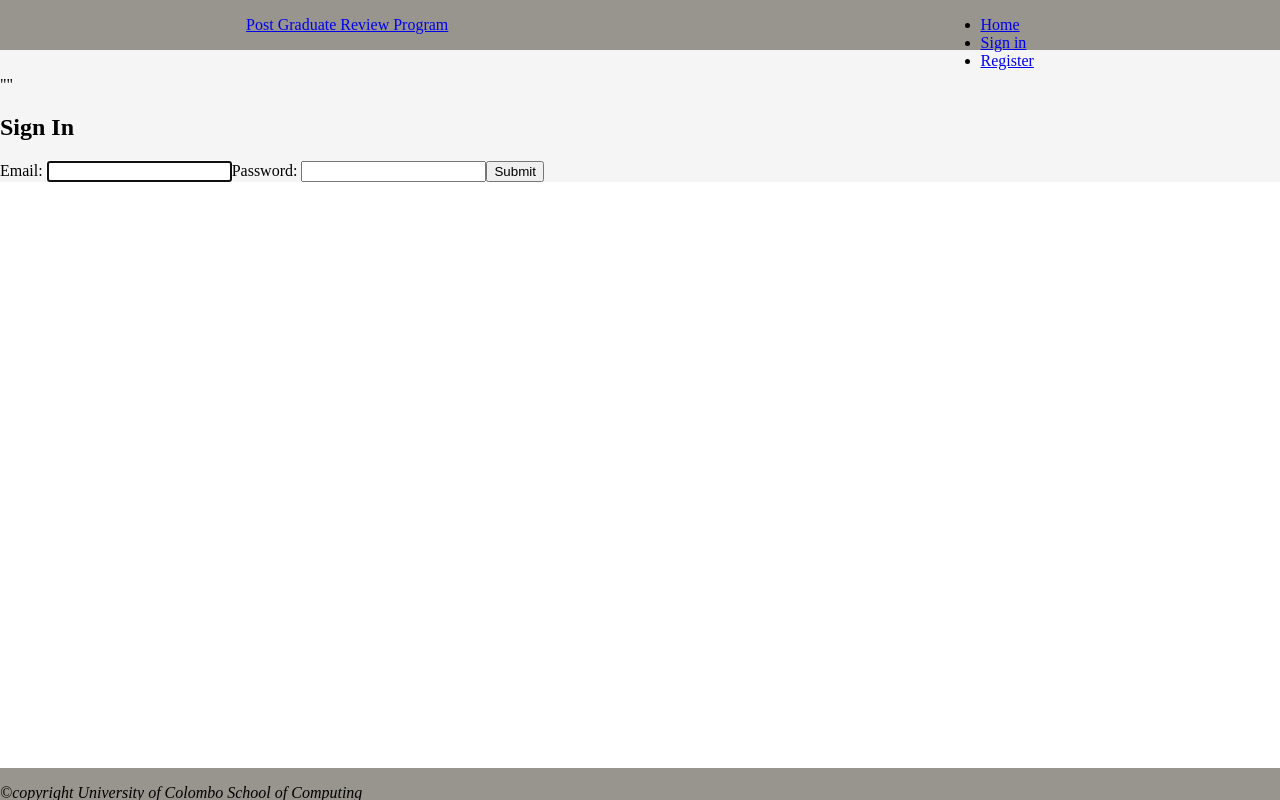
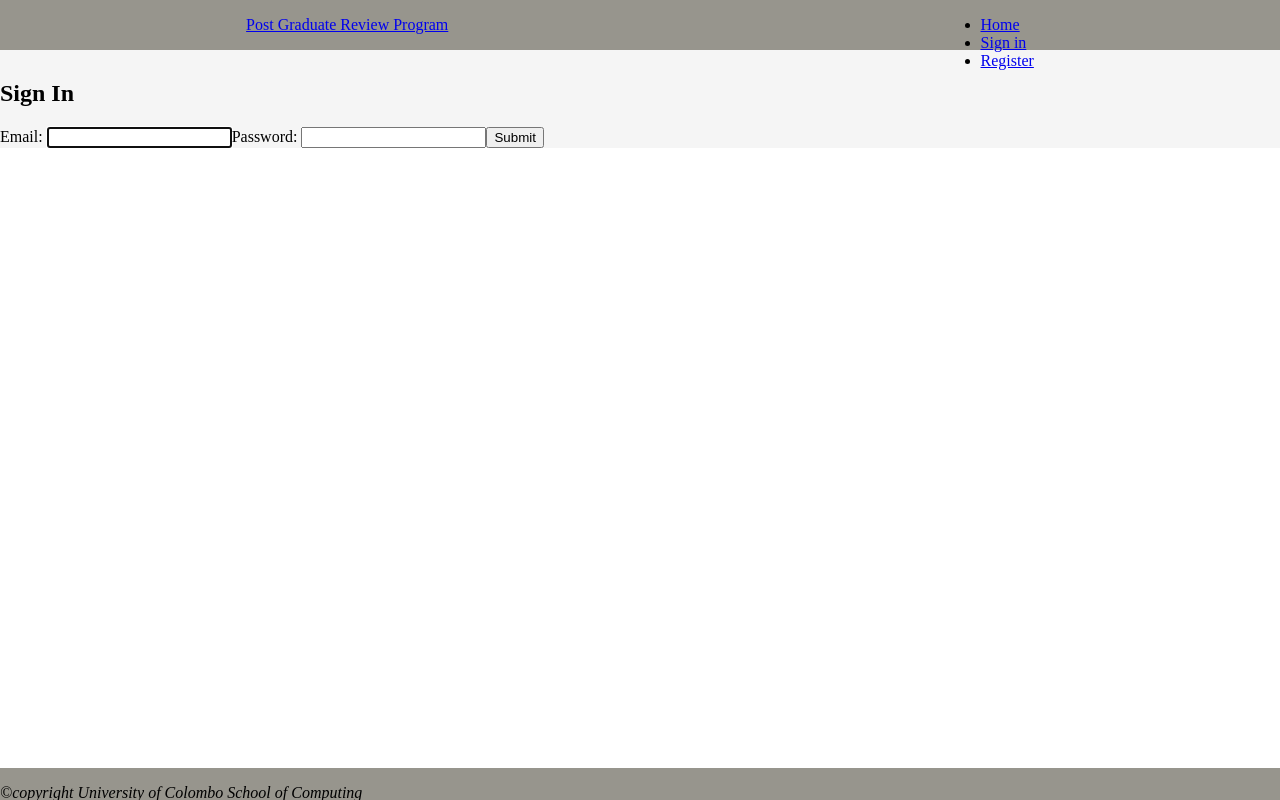
Before and after one commit to Ramith-D-Rodrigo/PGPR, a React (Vite) app in the folder client/: page /login in a window 1280 px wide. Built offline with nearby package versions, Linux system fonts and the light colour scheme.

Commit message:
Updated login component for better error handling

```diff
--- a/client/src/components/Login.jsx
+++ b/client/src/components/Login.jsx
@@ -3,11 +3,11 @@
 import { useRef, useState, useEffect, useContext } from "react";
 import axios from "../api/api.js";
 import AuthContext from "../contexts/AuthProvider.jsx";
-import { useNavigate } from "react-router-dom";
+import { useNavigate, useLocation } from "react-router-dom";
 
 const Login = () => {
   const userInputRef = useRef(); // used to set the focus on inputs
-  const errorRef = useRef(); // incase of input error set the focus on them
+  const errorRef = useRef(); // in case of input error set the focus on them
   const { setAuth } = useContext(AuthContext);
 
   // this should go to the LoginContext.js
@@ -15,8 +15,10 @@ const Login = () => {
   const [password, setPassword] = useState("");
   const [errorMsg, setErrorMsg] = useState("");
 
-  // navigation
+  // navigations
   const navigate = useNavigate();
+  const location = useLocation();
+  const from = location.state?.from?.pathname || "/"; // where the use got here
 
   async function handleLogin(event) {
     event.preventDefault();
@@ -29,17 +31,16 @@ const Login = () => {
         {
           official_email: email,
           password,
-        }
+        },
       );
       // don't wrap the return value in the backend with the Response()
       // the returned data won't be in this format
-      setAuth(response?.data);
+      setAuth(response?.data || null);
       setEmail("");
       setPassword("");
 
       // add the user navigation
-      // might have to get the user profile from the backend as well
-      navigate("/profile");
+      navigate(from, { replace: true }); // this login will be pushed to the history
     } catch (error) {
       console.error(error?.response);
       if (!error?.response) {
@@ -48,7 +49,9 @@ const Login = () => {
       } else {
         // read the errors
         console.log(error.response);
-        setErrorMsg(error.response);
+        let { message, errors } =  error.response?.data || "An unknown error occurred";
+        console.log(errors);
+        setErrorMsg(message);
       }
       errorRef.current.focus();
     }
@@ -65,7 +68,7 @@ const Login = () => {
 
   return (
     <section>
-      <p ref={errorRef}>{JSON.stringify(errorMsg)}</p>
+      <p ref={errorRef}>{errorMsg}</p>
       <h1>Sign In</h1>
       <form onSubmit={handleLogin}>
         <label htmlFor="emailAddress">Email: </label>
```
